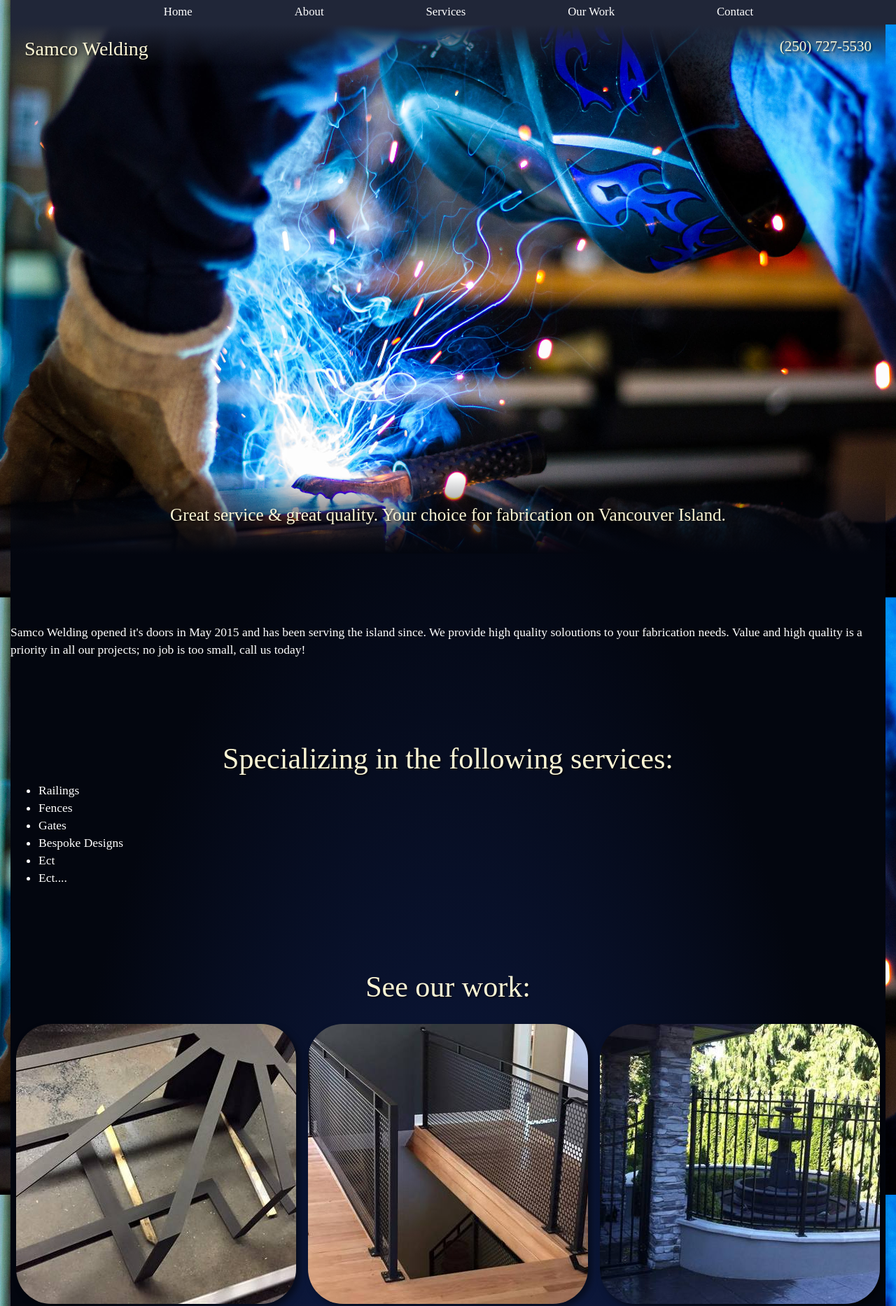
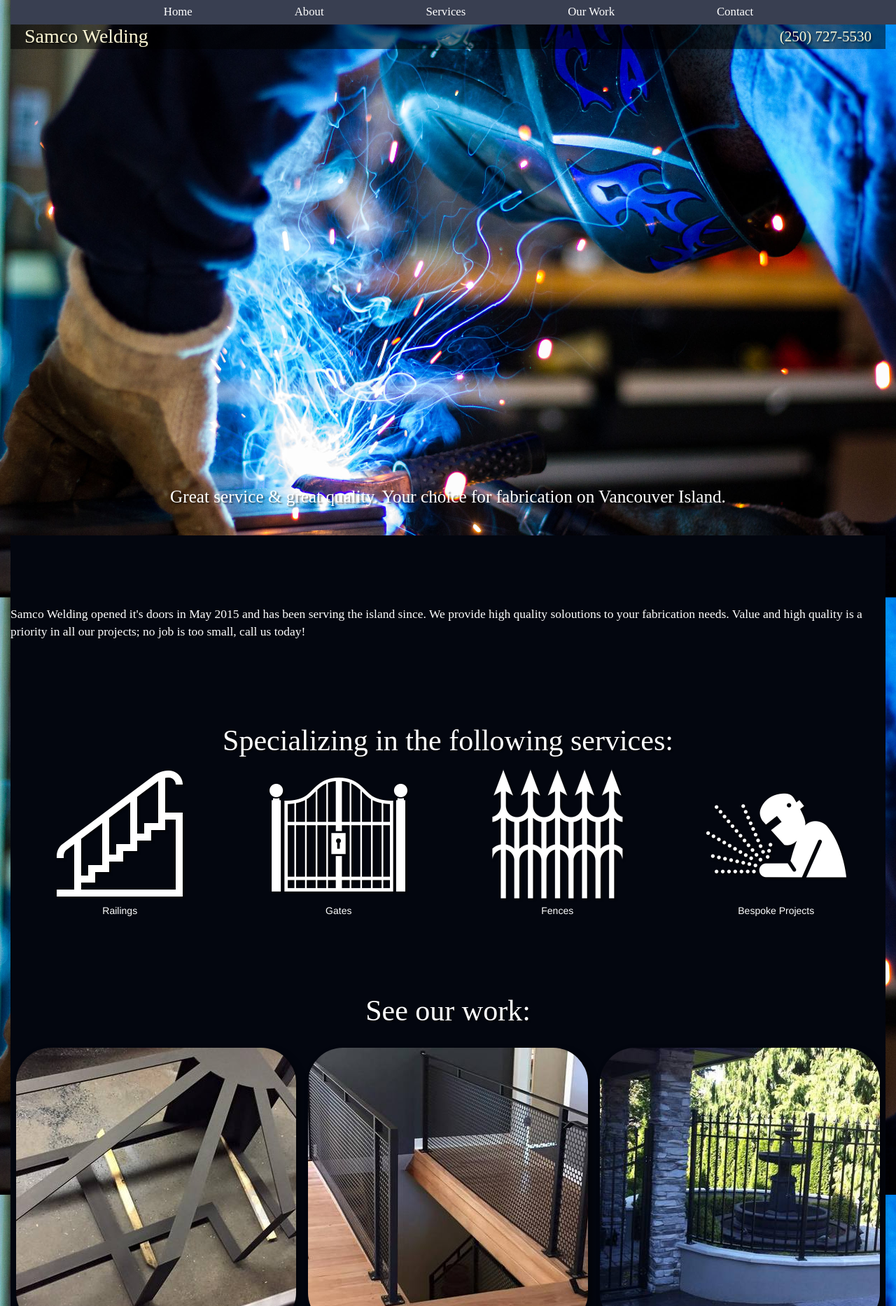
Before and after one commit to doug-dryburgh/Samco, a plain HTML site: page index.html in a window 1280 px wide. Shown: the top 1866 px of the page at 70% size. Drawn offline with nearby package versions, Linux system fonts and the light colour scheme; some packages are replaced by stand-ins of ours; a web font is replaced by a local one.

Commit message:
added icons, adding menu functionality

```diff
--- a/css/styleMain.css
+++ b/css/styleMain.css
@@ -17,19 +17,41 @@ body {
     height: 35px;
     display: flex;
     flex-direction: row;
-        justify-content: flex-end;
+        justify-content: center;
 
     align-items: center;
-    background-color: rgb(32, 38, 56);
+        background-color: rgb(57, 63, 81);
+
+    #background-color: rgb(32, 38, 56);
     padding-right: 10px;
+}
+.menu {
+    display: flex;
+    flex-direction: column;
+    position: fixed;
+    top: 35px;
+    background-color: rgb(57, 63, 81);
+    text-align: center;
+    width: 100%;
+    max-height: 0;
+    font-size: 2em;
+    padding: 0 10px 0 10px;
+    overflow: hidden;
+        #transition: 1s;
+
+}
+#navigationSml:hover + .menu {
+    max-height: auto;
 }
 
 #title {
     display: flex;
-    flex-direction: column;
     justify-content: space-between;
+    align-items: center;
+    height: 35px;
     padding: 0 20px 0 20px;
-    background: linear-gradient(rgba(32, 38, 56, 1), rgba(32, 38, 56, 0));
+    background-color: rgba(0, 0, 0, 0.5);
+
 }
 
 .titleSpacer {
@@ -44,7 +66,7 @@ body {
 }
 
 #grad {
-    background: linear-gradient(rgba(3, 6, 15, 0), rgba(3, 6, 15, 1));
+    #background: linear-gradient(rgba(3, 6, 15, 0), rgba(3, 6, 15, 0.95));
     height: 110px;
     display: flex;
     justify-content: center;
@@ -56,44 +78,53 @@ body {
     font-size: 1.2em;
 }
 
-#content {
+.content {
     background-color: rgb(3, 6, 15);
-    background: radial-gradient(rgba(15, 30, 75, 1) 25%, rgba(3, 6, 15, 1) 75%);
+    #background: radial-gradient(rgba(15, 30, 75, 0.95) 25%, rgba(3, 6, 15, 0.95) 75%);
 }
 
-#content>div:nth-child(1) {
+.about {
     padding: 100px 0 0 0;
 }
 
-#content>div:nth-child(2) {
+.services {
     padding: 100px 0 0 0;
-    #margin: 100px 0 0 0;
+}
+.services div {
+    display: flex;
+    flex-direction: row;
+    justify-content: space-around;
+    flex-wrap: wrap;
+
 }
 
-#content>div:nth-child(3) {
+.services div figure {
+    padding: 0 20px 0 20px;;
+    text-align: center;
+}
+
+.images {
     padding: 100px 0 0 0;
 }
 
-#images div {
-    /*update to nth-child*/
+.images div {
     display: flex;
     flex-wrap: wrap;
     justify-content: space-around;
 }
 
-#images img {
+.images img {
     max-width: 100%;
     border-radius: 50px;
     margin-top: 20px;
     box-shadow: 5px 5px 10px rgba(0, 0, 0, 0.5);
 }
 
-#content>div:nth-child(4) {
+.footer {
     display: flex;
     flex-direction: column;
     margin: 100px 0 0 0;
     background-color: rgb(57, 63, 81);
-    #background-color: rgb(9, 18, 45);
 }
 
 #map {
@@ -117,6 +148,8 @@ h1 {
     font-family: 'Lustria', serif;
     color: rgba(252, 246, 212, 1);
     font-size: 2em;
+    margin: 0;
+
     text-shadow: 2px 2px 2px rgba(0, 0, 0, .5);
 }
 
@@ -124,6 +157,8 @@ h2 {
     font-family: 'Lustria', serif;
     color: rgba(252, 246, 212, 1);
     font-size: 1.5em;
+        margin: 0;
+
     text-shadow: 2px 2px 2px rgba(0, 0, 0, .5);
 }
 
@@ -137,7 +172,7 @@ h3 {
 h4 {
     font-family: 'Lustria', serif;
     text-align: center;
-    color: rgba(252, 246, 212, 1);
+    color: white;
     font-size: 2em;
     text-shadow: 2px 2px 2px rgba(0, 0, 0, .5);
 }
@@ -155,18 +190,23 @@ li {
 i {
     color: white;
 }
+figcaption {
+    color: white;
+}
 
 
 /*Hover animation*/
 
-#nav a h3,
+.nav h3,
+.menu h3,
 i {
     color: white;
     text-decoration: none;
     display: inline-block;
 }
 
-#nav a h3:after,
+.nav h3:after,
+.menu h3:after,
 i:after {
     content: '';
     display: block;
@@ -177,7 +217,8 @@ i:after {
     transition: width .5s ease, background-color .5s ease;
 }
 
-#nav a h3:hover:after,
+.nav h3:hover:after,
+.menu h3:hover:after,
 i:hover:after {
     width: 100%;
     background: rgba(252, 246, 212, 1);
@@ -213,7 +254,7 @@ i:hover:after {
 }
 
 @media only screen and (min-width: 768px) {
-    #content>div:nth-child(4) {
+    .footer {
         flex-direction: row;
     }
     #map,
--- a/index.html
+++ b/index.html
@@ -35,6 +35,24 @@
             <h3>Menu</h3>
         </div>
 
+        <div id="menu" class="menu">
+        <a href="#home">
+                <h3>Home</h3>
+            </a>
+            <a href="#about">
+                <h3>About</h3>
+            </a>
+                        <a href="#services">
+                <h3>Services</h3>
+            </a>
+            <a href="#images">
+                <h3>Our Work</h3>
+            </a>
+            <a href="#contact">
+                <h3>Contact</h3>
+            </a>
+        </div>
+
 
         <div id="home" class="titleSpacer"></div>
         <div id="title">
@@ -45,24 +63,38 @@
         <div id="grad">
             <h4>Great service &amp; great quality. Your choice for fabrication on Vancouver Island.</h4>
         </div>
-        <div id="content">
-            <div id="about">
+        <div class="content">
+            <div id="about" class="about">
                 <p>Samco Welding opened it's doors in May 2015 and has been serving the island since. We provide high quality soloutions to your fabrication needs. Value and high quality is a priority in all our projects; no job is too small, call us today!</p>
             </div>
-            <div id="services">
+            <div id="services" class="services">
                 <h4>Specializing in the following services:</h4>
-                <ul>
-                    <li>Railings</li>
-                    <li>Fences</li>
-                    <li>Gates</li>
-                    <li>Bespoke Designs</li>
-                    <li>Ect</li>
-                    <li>Ect....</li>
-                </ul>
+
+                <div>
+                <figure>
+                <img src="images/icons/railing.png">
+                <figcaption>Railings</figcaption>
+                </figure>
+
+                <figure>
+                <img src="images/icons/gate.png">
+                <figcaption>Gates</figcaption>
+                </figure>
+
+                <figure>
+                <img src="images/icons/fence.png">
+                <figcaption>Fences</figcaption>
+                </figure>
+
+                <figure>
+                <img src="images/icons/custom.png">
+                <figcaption>Bespoke Projects</figcaption>
+                </figure>
+                </div>
             </div>
 
 
-            <div id="images">
+            <div id="images" class="images">
                 <h4>See our work:</h4>
                 <div>
                     <a href="images/1.jpg" data-lightbox="projects" data-title="Caption here"> <img src="images/thumbs/1.jpg"> </a>
@@ -87,7 +119,7 @@
                 </div>
             </div>
 
-            <div>
+            <div id="footer" class="footer">
                 <div id="map">
                     <!--map here-->
                 </div>
@@ -116,4 +148,9 @@
 </html>
 <!--Credits:
 1) Image sourced from: https://www.pexels.com/
+2) Icons:
+    -https://d30y9cdsu7xlg0.cloudfront.net/png/24911-200.png
+    -http://game-icons.net/icons/lorc/originals/png/000000/transparent/spiked-fence.png
+    -https://d30y9cdsu7xlg0.cloudfront.net/png/7288-200.png
+    -https://d30y9cdsu7xlg0.cloudfront.net/png/159998-200.png
 -->
--- a/js/js.js
+++ b/js/js.js
@@ -19,3 +19,10 @@ $(document).on('click', 'a', function(event){
         scrollTop: $( $.attr(this, 'href') ).offset().top
     }, 500);
 });
+
+/*//Menu
+$(".nav").hover(function() {
+    $(".menu").animate({
+        height: "300px"
+    }, 500);
+});*/
```
Also changed, not shown: images/1.jpeg (deleted), images/icons/custom.png (added), images/icons/fence.png (added), images/icons/gate.png (added), images/icons/railing.png (added).
